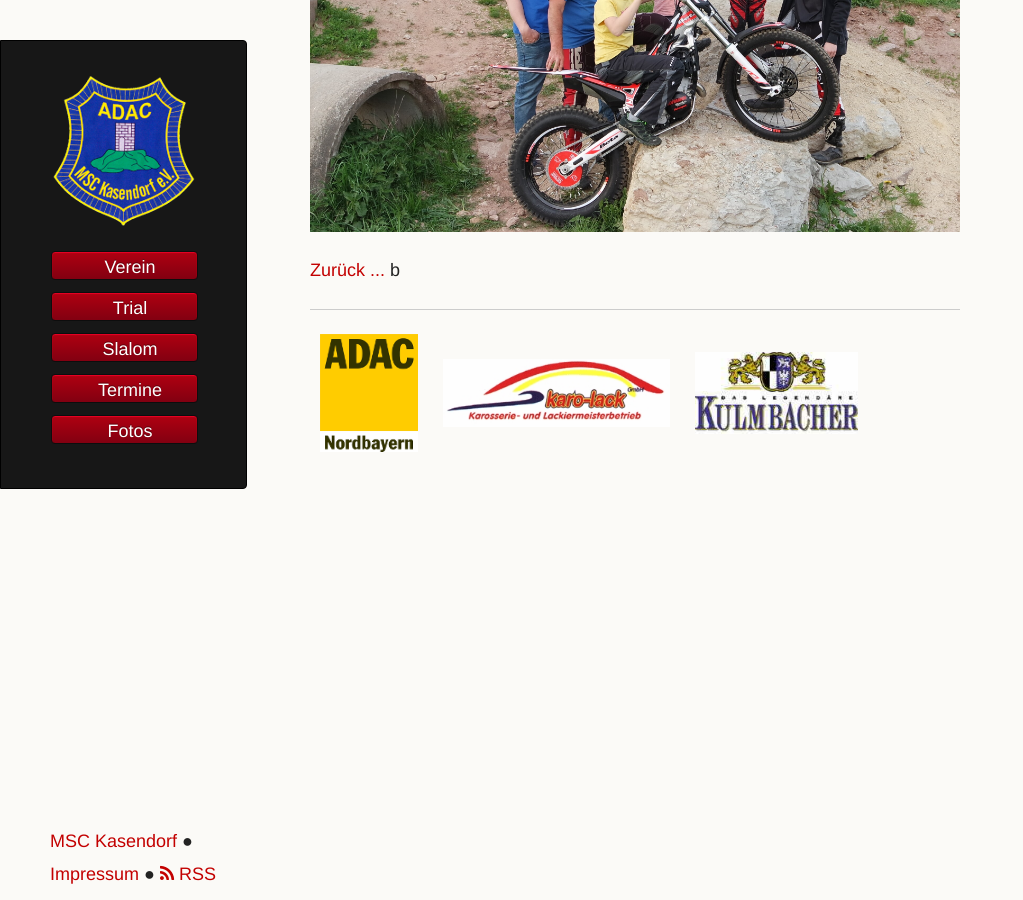
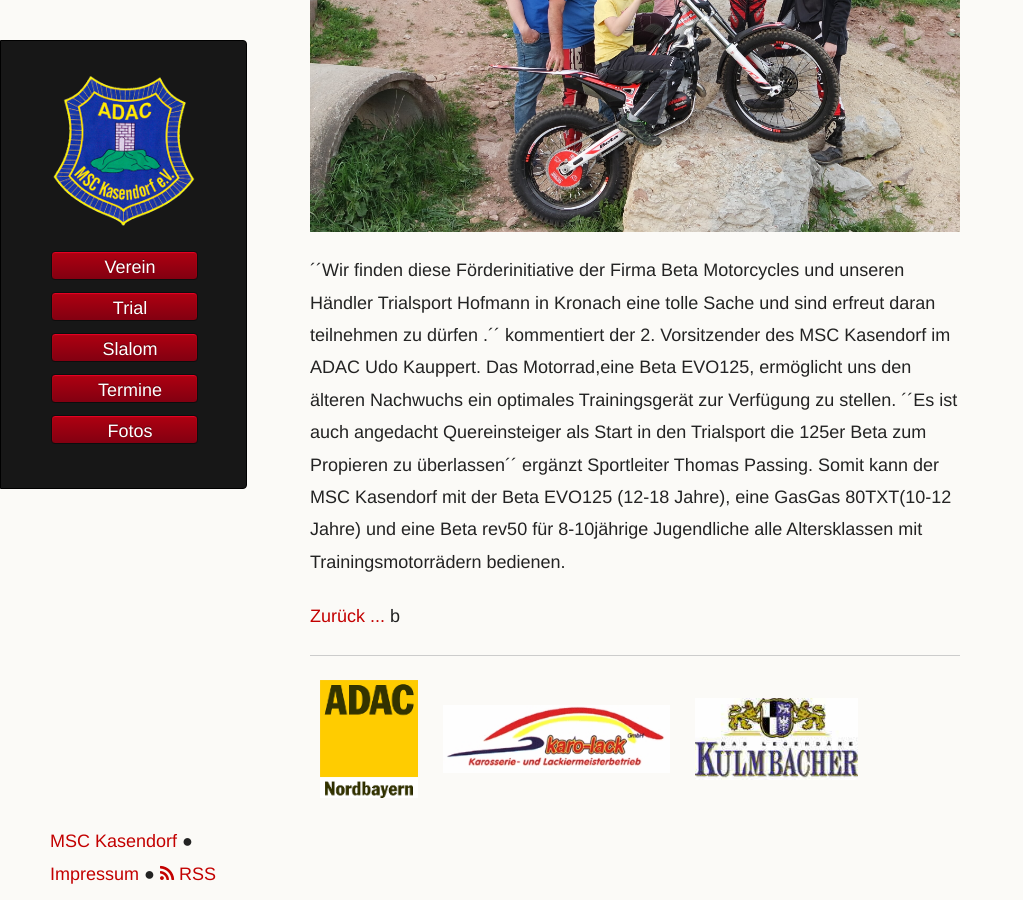
Before and after one commit to msc-kasendorf/docker, a Jekyll site: the page built from docs/_posts/2018-05-01-Neues Clubmotorrad.md, in a window 1280 px wide and 900 px high, scrolled down 1227 px. Shown: the whole window, without its empty margins (0-1023 px from the left). Built offline with Jekyll 4.4.1, drawn with Linux system fonts in a browser that asks for light colours.

Commit message:
Update 2018-05-01-Neues Clubmotorrad.md

```diff
--- a/docs/_posts/2018-05-01-Neues Clubmotorrad.md
+++ b/docs/_posts/2018-05-01-Neues Clubmotorrad.md
@@ -18,3 +18,7 @@
 ![](https://raw.githubusercontent.com/msc-kasendorf/docker/master/docs/download/SAM_2366.JPG)
 
 <!--mehr-->
+´´Wir finden diese Förderinitiative der Firma Beta Motorcycles und unseren Händler Trialsport Hofmann in Kronach eine tolle Sache und sind erfreut daran teilnehmen zu dürfen .´´ kommentiert der 2. Vorsitzender des MSC Kasendorf im ADAC Udo Kauppert.
+Das Motorrad,eine Beta EVO125, ermöglicht uns den älteren Nachwuchs ein optimales Trainingsgerät zur Verfügung zu stellen.
+´´Es ist auch angedacht Quereinsteiger als Start in den Trialsport die 125er Beta zum Propieren zu überlassen´´ ergänzt Sportleiter Thomas Passing.
+Somit kann der MSC Kasendorf mit der Beta EVO125 (12-18 Jahre), eine GasGas 80TXT(10-12 Jahre) und eine Beta rev50 für 8-10jährige Jugendliche alle Altersklassen  mit Trainingsmotorrädern bedienen.
```
